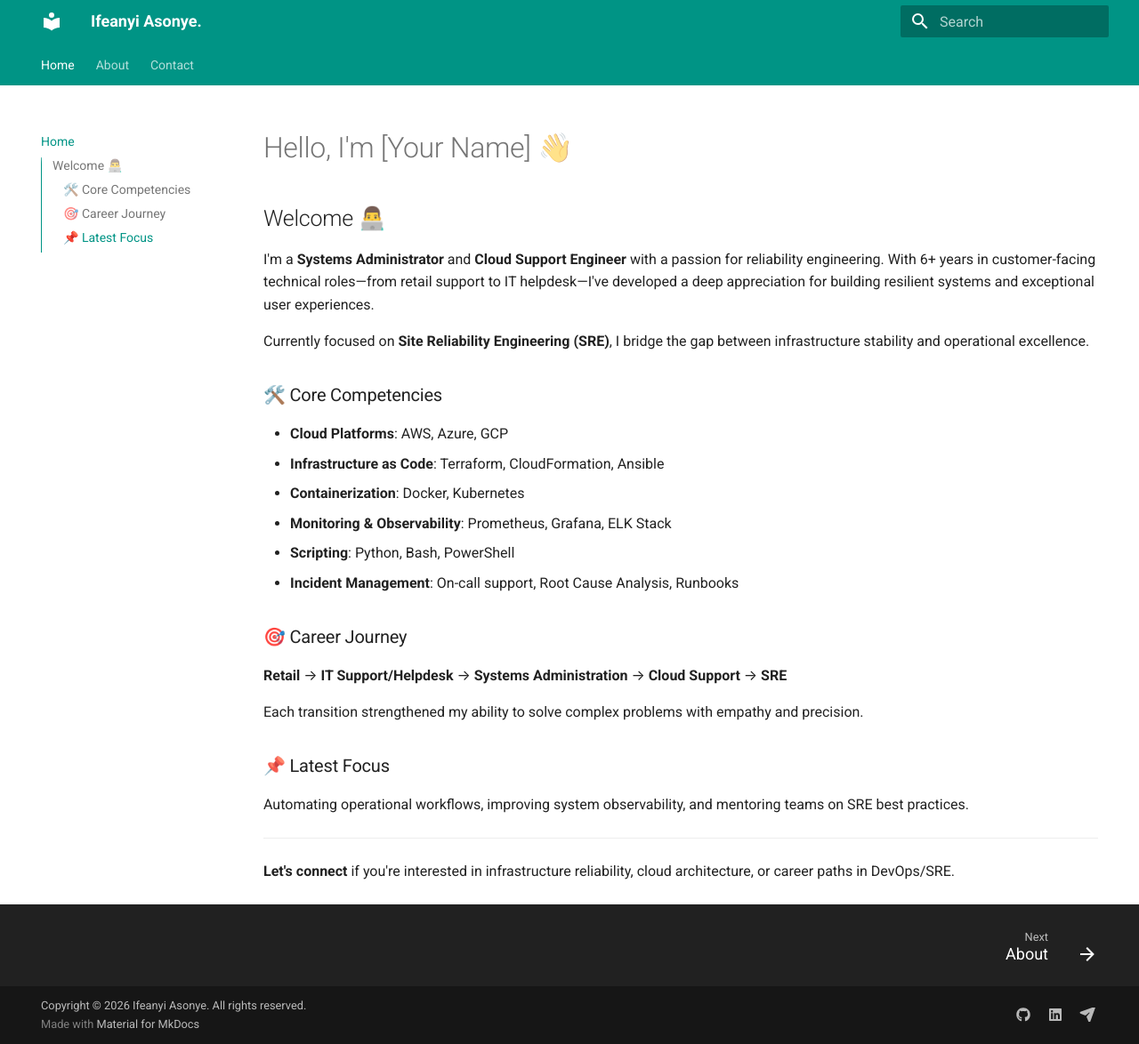
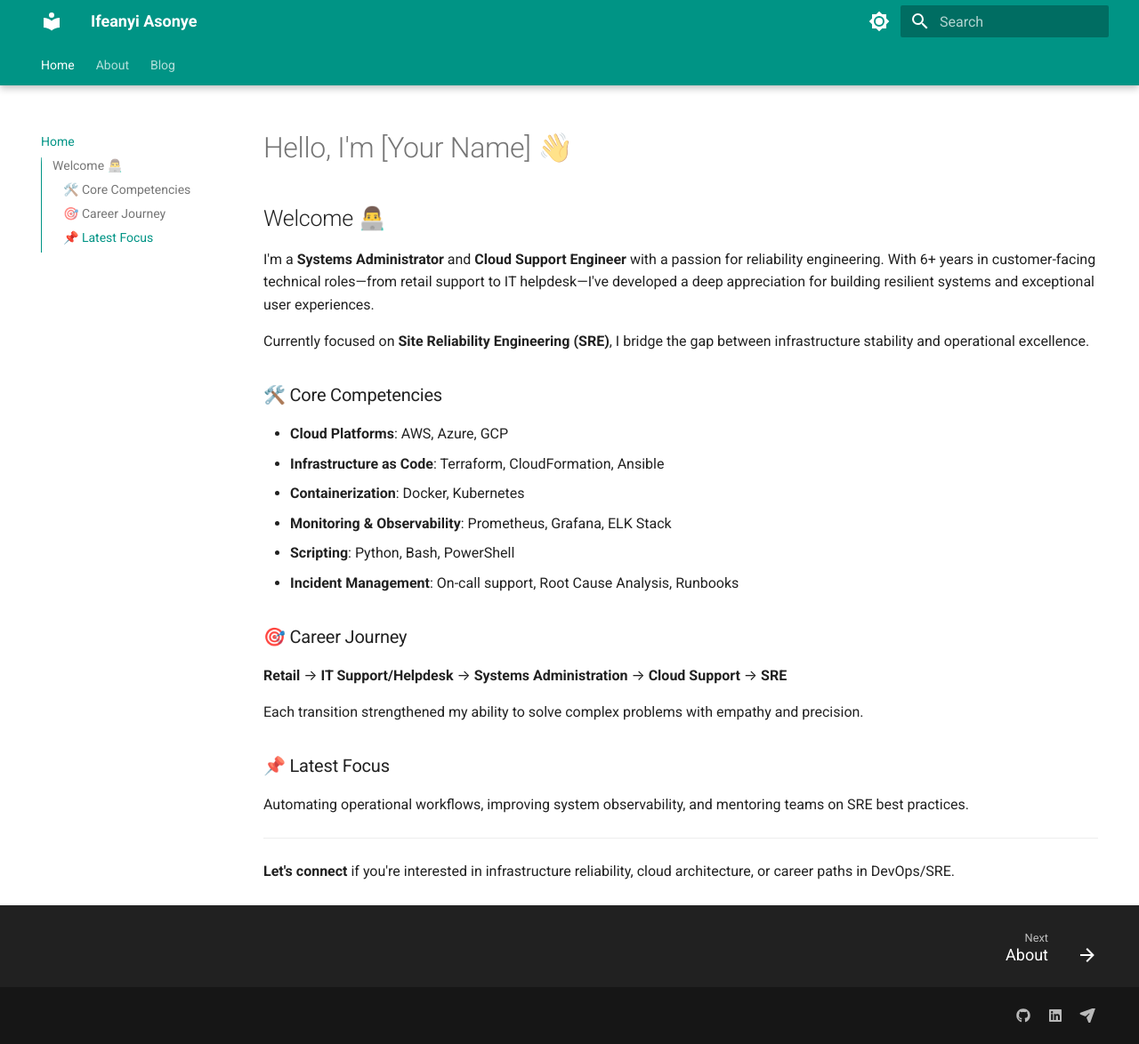
Before and after one commit to Ifeanyi-Asonye/Mysite, an MkDocs documentation site: the page built from docs/index.md, in a window 1280 px wide and 1174 px high. Shown: the whole window at 89% size. Built offline with MkDocs 1.6.1 and Material for MkDocs 9.7.7, drawn with Linux system fonts in a browser that asks for light colours.

Commit message:
added workflow

```diff
--- a/mkdocs.yml
+++ b/mkdocs.yml
@@ -1,24 +1,39 @@
-site_name: Ifeanyi Asonye.
+site_name: Ifeanyi Asonye
 site_url: https://mydomain.org/mysite
 theme:
   name: material
+
   palette:
-    primary: teal
+    # Palette toggle for light mode
+    - scheme: default
+      primary: teal
+      accent: teal
+      toggle:
+        icon: material/brightness-7
+        name: Switch to dark mode
+
+    # Palette toggle for dark mode
+    - scheme: slate
+      primary: teal
+      accent: teal
+      toggle:
+        icon: material/brightness-4
+        name: Switch to light mode
 
 
   features:
     - navigation.instant
-    - navigation.instant.prefetch
     - navigation.instant.progress
-    - navigation.instant.preview
     - navigation.tracking
     - navigation.tabs
-    - navigation.tab.sticky
+    - navigation.tabs.sticky
+    - navigation.sections
+    - navigation.path
     - navigation.footer
     - navigation.expand
     - toc.integrate
-    - content.code.annotate
-    - content.code.copy
+    - toc.follow
+
 
 
 extra:
@@ -29,17 +44,14 @@ extra:
       link: https://linkedin.com/in/squidfunk
     - icon: fontawesome/solid/paper-plane
       link: mailto:<email-address>
-generator: false
+  generator: false
 
 nav:
   - Home: index.md
   - About: about.md
-  - Contact: contact.md
+  - Blog:
+    - blog/index.md
 
 plugins:
 - search
 - blog
-
-
-
-copyright: Copyright &copy; 2026 Ifeanyi Asonye. All rights reserved.
```
Also changed, not shown: docs/about.md (+5 -0 lines), docs/index.md (+5 -0 lines).
